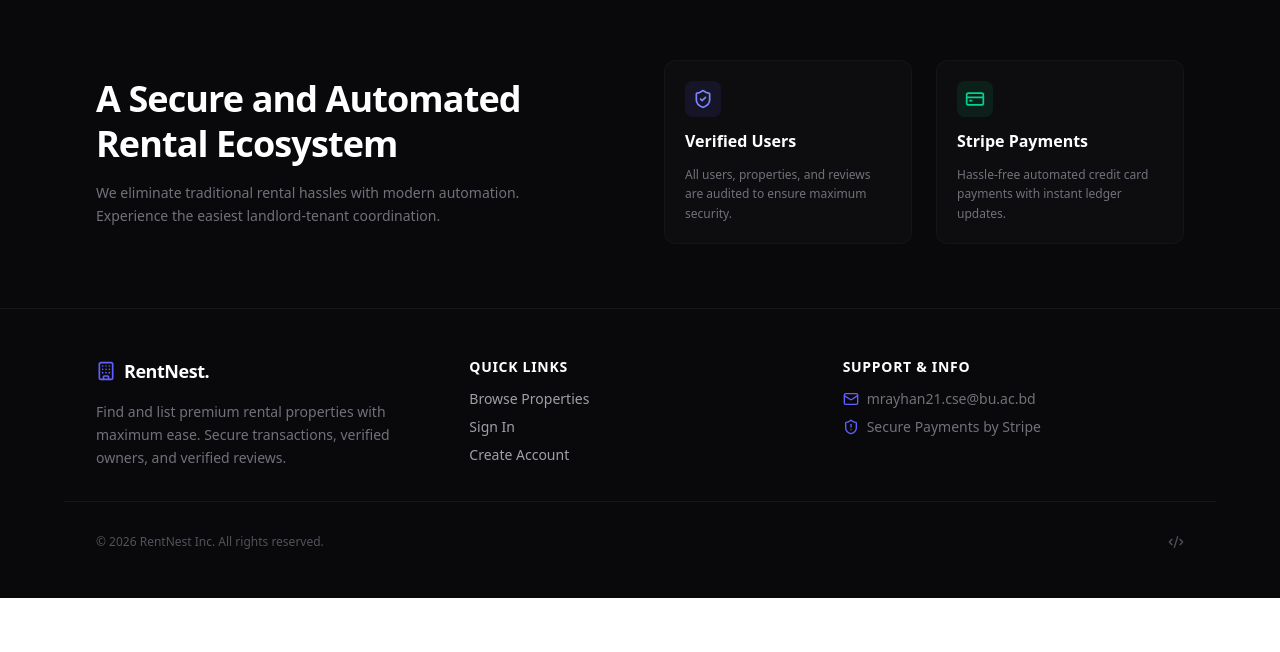
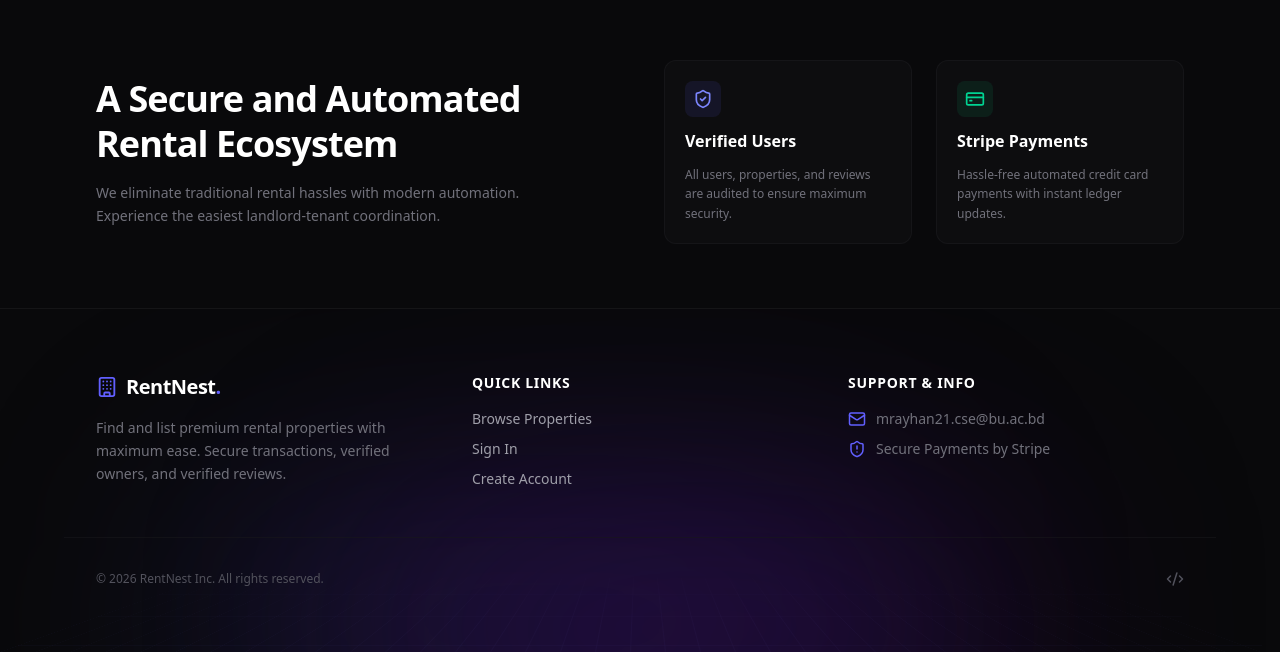
Before and after one commit to miskaran2002/rent-nest-fronted, a Next.js app: page / in a window 1280 px wide. Shown: the part 1322-1974 px from the top of the page. Before the commit the page ends 1920 px from the top, so only its background shows below. Built offline with nearby package versions, Linux system fonts and the light colour scheme.

Commit message:
update footer .tsx

```diff
--- a/components/shared/footer.tsx
+++ b/components/shared/footer.tsx
@@ -1,29 +1,52 @@
 import React from 'react';
 import Link from 'next/link';
-import { Building, Code2, Mail, ShieldAlert } from 'lucide-react'; // Github এর পরিবর্তে Code2 ইম্পোর্ট
+import { Building, Code2, Mail, ShieldAlert } from 'lucide-react';
 
 export default function Footer() {
   return (
-    <footer className="bg-zinc-950 border-t border-zinc-900 text-zinc-400 py-12 select-none">
-      <div className="max-w-6xl mx-auto px-4 sm:px-6 lg:px-8 grid grid-cols-1 md:grid-cols-3 gap-8">
+    <footer className="relative bg-zinc-950 border-t border-zinc-900/80 text-zinc-400 py-16 overflow-hidden select-none">
+
+      {/* ১. ব্যাকগ্রাউন্ড গ্লোয়িং লাইটস (ব্রাইটনেস বৃদ্ধি করা হয়েছে) */}
+      <div className="absolute inset-0 z-0 pointer-events-none">
+        <div className="absolute -bottom-20 left-[15%] w-[55%] h-[65%] rounded-full bg-indigo-900/35 blur-[120px]" />
+        <div className="absolute -bottom-20 right-[20%] w-[50%] h-[60%] rounded-full bg-purple-950/45 blur-[120px]" />
+      </div>
+
+      {/* ২. ⚠️ গ্যারান্টিড ফিউচারিস্টিক ৩ডি সাইবার গ্রিড (পিওর সিএসএস স্টাইল দিয়ে তৈরি) */}
+      <div className="absolute inset-x-0 bottom-0 h-56 overflow-hidden pointer-events-none opacity-25 z-0">
+        <div
+          className="absolute inset-0"
+          style={{
+            backgroundImage: 'linear-gradient(to right, rgba(99, 102, 241, 0.12) 1px, transparent 1px), linear-gradient(to bottom, rgba(99, 102, 241, 0.12) 1px, transparent 1px)',
+            backgroundSize: '35px 35px',
+            transform: 'perspective(400px) rotateX(60deg)',
+            transformOrigin: 'bottom',
+            maskImage: 'linear-gradient(to top, rgba(0, 0, 0, 1) 30%, rgba(0, 0, 0, 0) 100%)',
+            WebkitMaskImage: 'linear-gradient(to top, rgba(0, 0, 0, 1) 30%, rgba(0, 0, 0, 0) 100%)'
+          }}
+        />
+      </div>
+
+      {/* ৩. মূল কন্টেন্ট প্যানেল */}
+      <div className="relative z-10 max-w-6xl mx-auto px-4 sm:px-6 lg:px-8 grid grid-cols-1 md:grid-cols-3 gap-10">
 
         {/* ব্র্যান্ড সেকশন */}
         <div className="space-y-4">
           <div className="flex items-center gap-2">
-            <Building className="h-5 w-5 text-indigo-500" />
-            <span className="text-lg font-bold text-white tracking-tight">RentNest.</span>
+            <Building className="h-5.5 w-5.5 text-indigo-500" />
+            <span className="text-xl font-bold text-white tracking-tight">RentNest<span className="text-indigo-500">.</span></span>
           </div>
-          <p className="text-sm leading-relaxed text-zinc-500">
+          <p className="text-sm leading-relaxed text-zinc-500 max-w-sm">
             Find and list premium rental properties with maximum ease. Secure transactions, verified owners, and verified reviews.
           </p>
         </div>
 
         {/* কুইক লিঙ্কস */}
-        <div className="space-y-3">
-          <h3 className="text-sm font-semibold text-white tracking-wider uppercase">
+        <div className="space-y-4">
+          <h3 className="text-sm font-bold text-white tracking-wider uppercase">
             Quick Links
           </h3>
-          <ul className="space-y-2 text-sm">
+          <ul className="space-y-2.5 text-sm">
             <li>
               <Link href="/properties" className="hover:text-white transition-colors">
                 Browse Properties
@@ -43,28 +66,29 @@ export default function Footer() {
         </div>
 
         {/* হেল্প এবং সাপোর্ট */}
-        <div className="space-y-3">
-          <h3 className="text-sm font-semibold text-white tracking-wider uppercase">
+        <div className="space-y-4">
+          <h3 className="text-sm font-bold text-white tracking-wider uppercase">
             Support & Info
           </h3>
-          <ul className="space-y-2 text-sm">
-            <li className="flex items-center gap-2 text-zinc-500">
-              <Mail className="h-4 w-4 text-indigo-500" />
+          <ul className="space-y-2.5 text-sm">
+            <li className="flex items-center gap-2.5 text-zinc-500">
+              <Mail className="h-4.5 w-4.5 text-indigo-500" />
               mrayhan21.cse@bu.ac.bd
             </li>
-            <li className="flex items-center gap-2 text-zinc-500">
-              <ShieldAlert className="h-4 w-4 text-indigo-500" />
+            <li className="flex items-center gap-2.5 text-zinc-500">
+              <ShieldAlert className="h-4.5 w-4.5 text-indigo-500" />
               Secure Payments by Stripe
             </li>
           </ul>
         </div>
       </div>
 
-      <div className="max-w-6xl mx-auto px-4 sm:px-6 lg:px-8 mt-8 pt-8 border-t border-zinc-900 text-center text-xs text-zinc-600 flex flex-col sm:flex-row items-center justify-between gap-4">
+      {/* ফুট নোট ও কপিরাইট */}
+      <div className="relative z-10 max-w-6xl mx-auto px-4 sm:px-6 lg:px-8 mt-12 pt-8 border-t border-zinc-900/60 text-center text-xs text-zinc-600 flex flex-col sm:flex-row items-center justify-between gap-4">
         <p>© {new Date().getFullYear()} RentNest Inc. All rights reserved.</p>
         <div className="flex gap-4">
-          <a href="https://github.com/miskaran2002" className="hover:text-zinc-400">
-            <Code2 className="h-4 w-4" />
+          <a href="https://github.com/miskaran2002" target="_blank" rel="noreferrer" className="hover:text-zinc-400">
+            <Code2 className="h-4.5 w-4.5" />
           </a>
         </div>
       </div>
```
